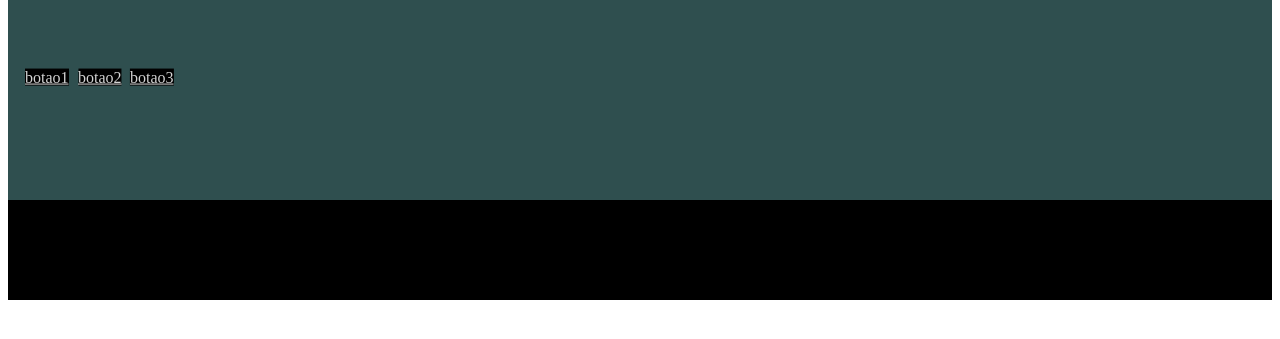
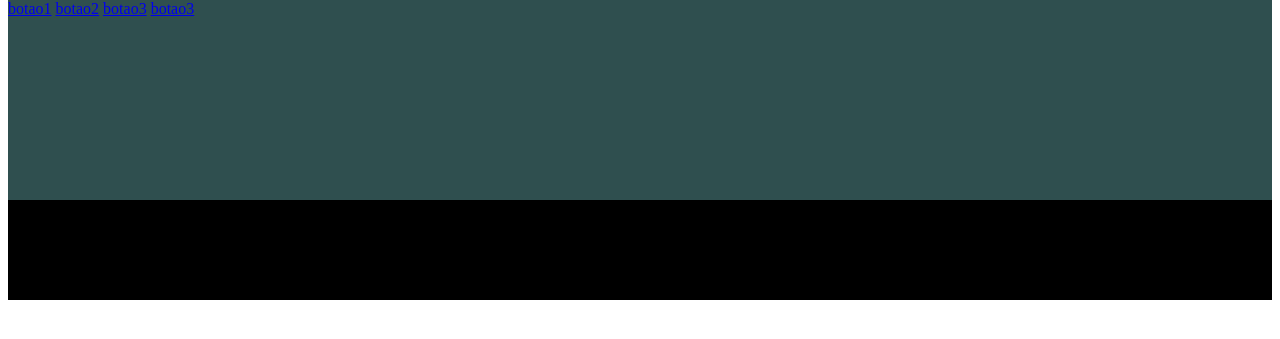
Before and after one commit to douglasbernardo/projeto01, a PHP site: page / in a window 1280 px wide. Shown: the part 121-460 px from the top of the page. Run offline with PHP 8.4, Linux system fonts and the light colour scheme.

Commit message:
Redução de classes para tratar botões. Agora todos seguem a classe de estilo .btn

```diff
--- a/index.php
+++ b/index.php
@@ -9,9 +9,10 @@
 			<h1>1º-Projeto</h1>
 		</div>
 		<div id="content">
-			<a href="#" class="botao1">botao1</a>
-			<a href="#" class="botao2">botao2</a>
-			<a href="#" class="botao3">botao3</a>
+			<a href="#" class="btn">botao1</a>
+			<a href="#" class="btn">botao2</a>
+			<a href="#" class="btn">botao3</a>
+			<a href="#" class="btn">botao3</a>
 		</div>
 		<div id="footer"></div>
 	</body>
```
